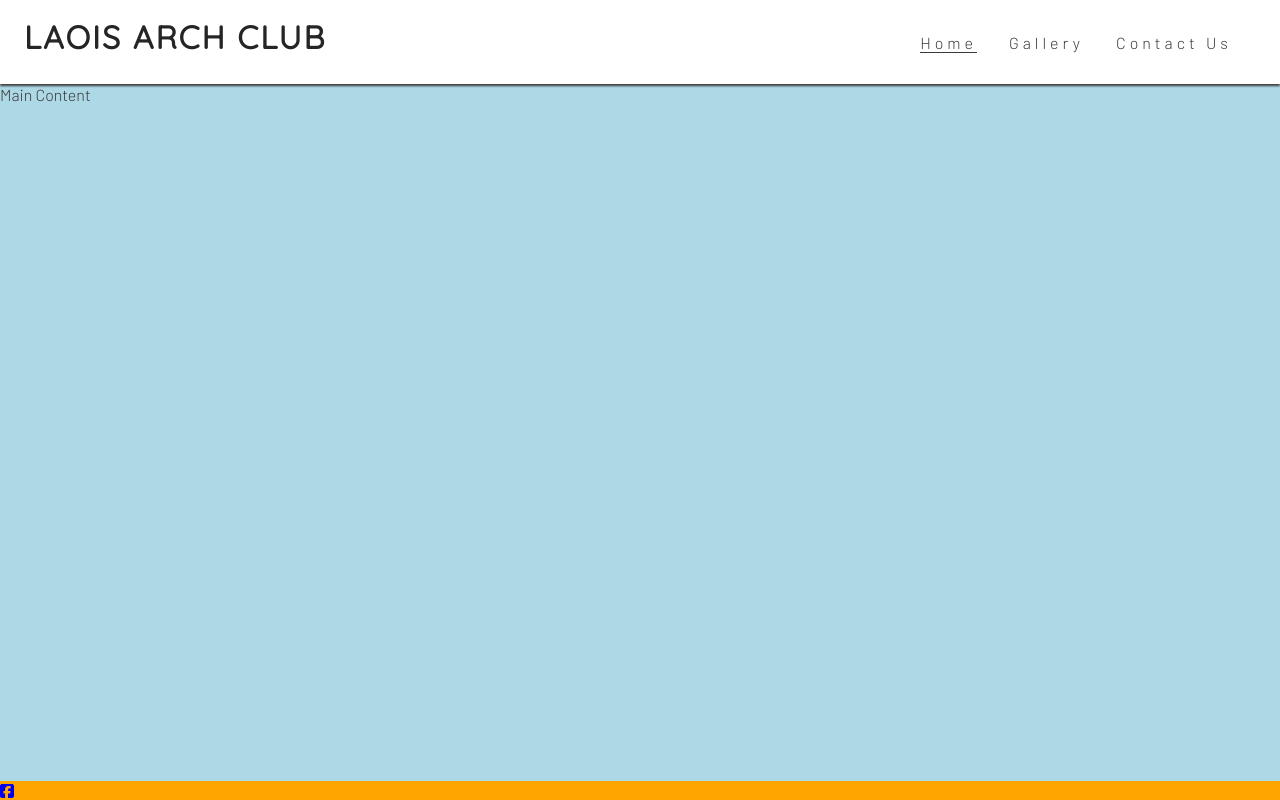
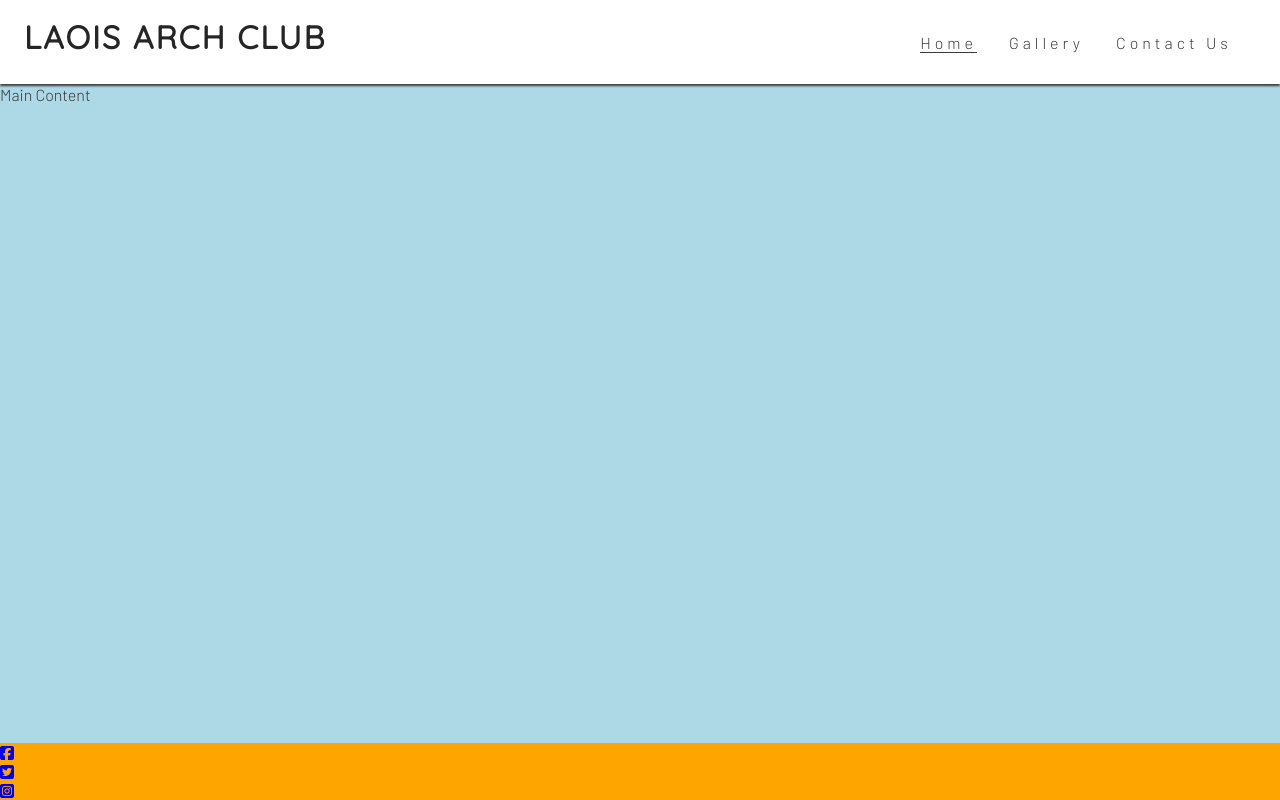
Before and after one commit to Conal2023/LaoisArchClub, a plain HTML site: page index.html in a window 1280 px wide. Drawn offline with Linux system fonts and the light colour scheme.

Commit message:
Add remaining links to footer

```diff
--- a/index.html
+++ b/index.html
@@ -28,7 +28,7 @@
             <h1 id="logo">Laois Arch Club</h1>
         </a>
         <input type="checkbox" id="nav-toggle" name="nav-toggle">
-        <label for="nav-toggle" class="nav-toggle-label">X</label>
+        <label for="nav-toggle" class="nav-toggle-label"><i class="fa-solid fa-bars"></i></label>
         <nav>
             <ul id="menu">
                 <li><a href="" class="active">Home</a></li>
@@ -49,6 +49,16 @@
                     aria-label="Visit our Facebook page (opens in a new tab)"><i
                         class="fa-brands fa-square-facebook"></i></a>
             </li>
+            <li>
+                <a href="https://twitter.com/" target="_blank" rel="noopener"
+                    aria-label="Visit our Twitter page (opens in a new tab)"><i
+                        class="fa-brands fa-square-twitter"></i></a>
+            </li>
+            <li>
+                <a href="https://www.instagram.com/" target="_blank" rel="noopener"
+                    aria-label="Visit our Facebook page (opens in a new tab)"><i
+                        class="fa-brands fa-square-instagram"></i></a>
+            </li>
         </ul>
 
     </Footer>
```
